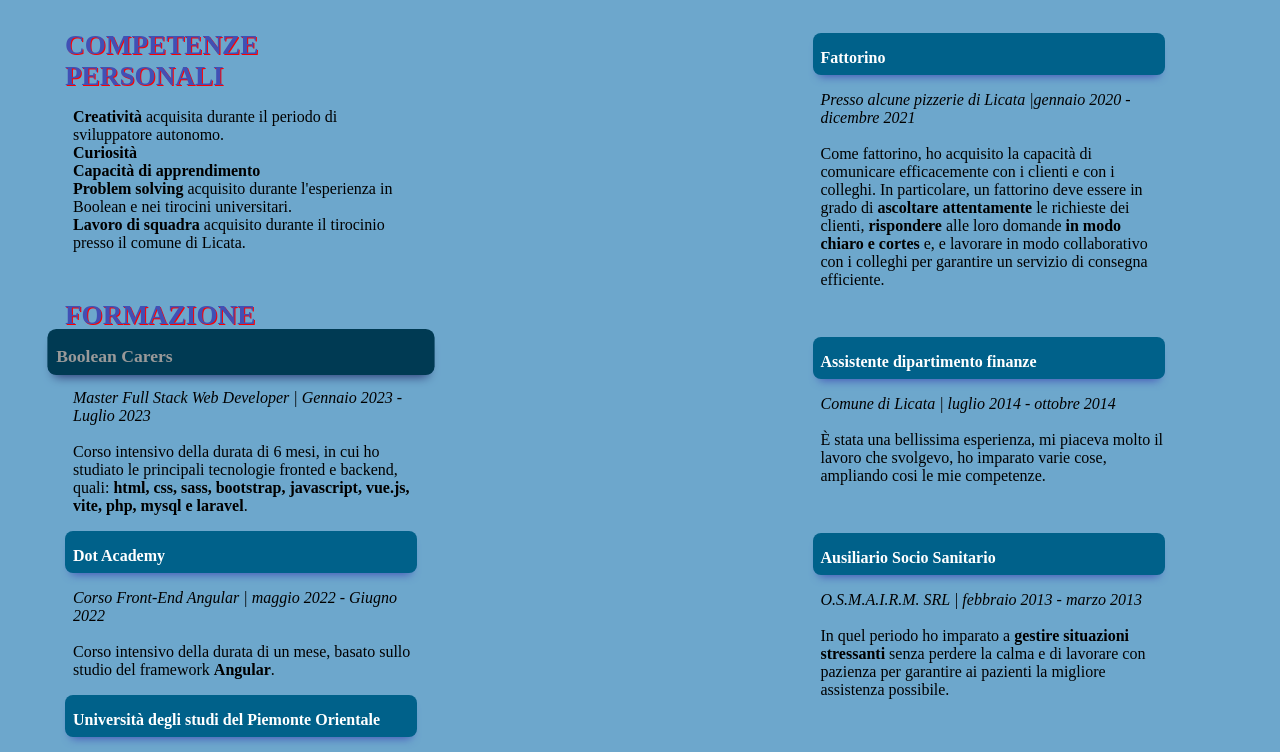
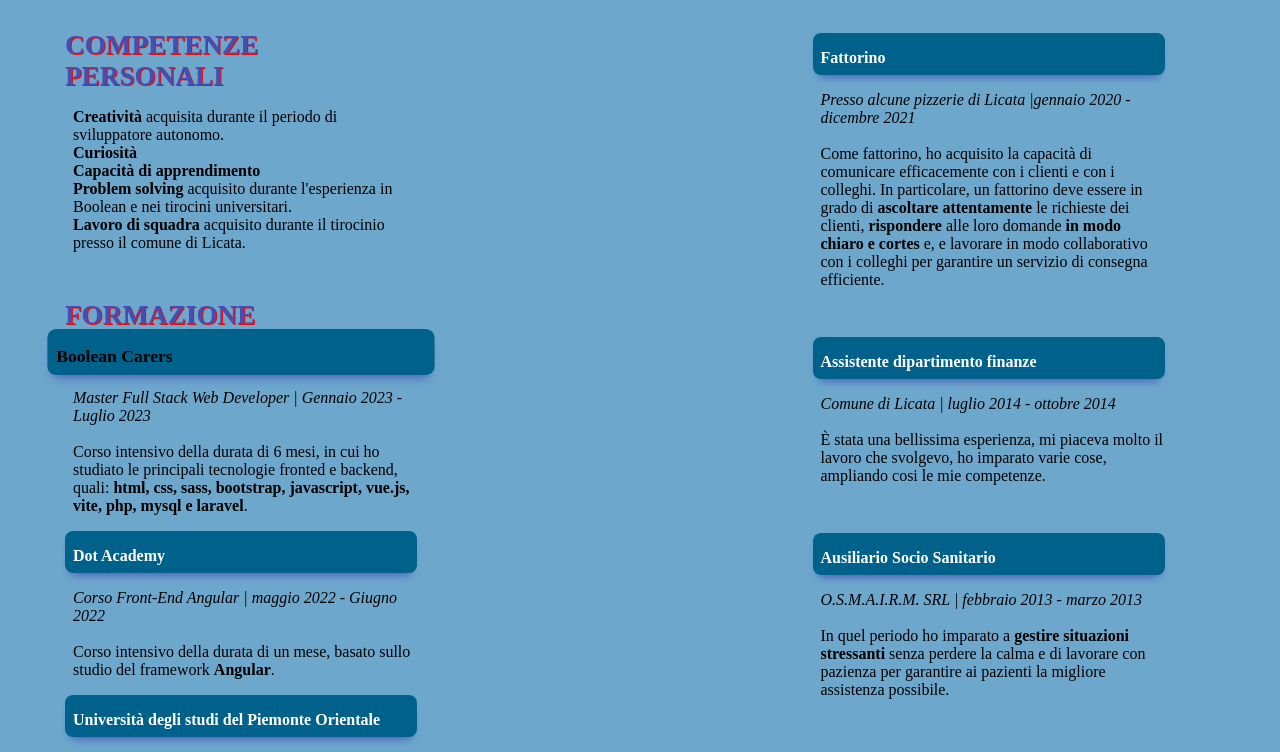
Before and after one commit to DanieleMorello/CV, a plain HTML site: page index.html in a window 1280 px wide. In both pictures the pointer is over the element "Boolean Carers". Shown: the part 897-1649 px from the top of the page. Drawn offline with Linux system fonts and the light colour scheme.

Commit message:
Change effect of h4 hover

```diff
--- a/assets/css/style.css
+++ b/assets/css/style.css
@@ -53,7 +53,7 @@ h4 {
 }
 
 h4:hover {
-  filter: brightness(0.6);
+  color: var(--cv-dark);
   transform: scale(1.1);
 }
 
```
